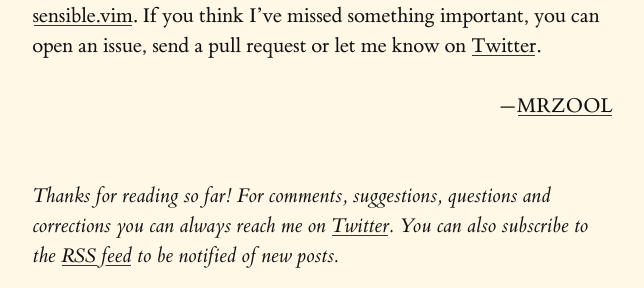
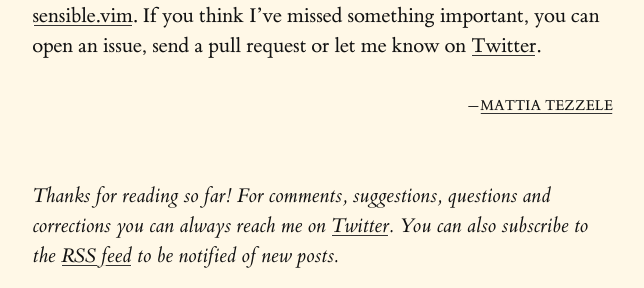
Before and after one commit to mrzool/mrzool.github.io, a Jekyll site: the page built from _posts/2015-12-10-sensible-bash.md, in a window 1280 px wide and 900 px high, scrolled down 5044 px. Shown: the part 420-708 px from the top of the window, without its empty margins (285-929 px from the left). Built offline with Jekyll 4.4.1, drawn with Linux system fonts in a browser that asks for light colours.

Commit message:
Proper name in caps

```diff
--- a/_layouts/post.html
+++ b/_layouts/post.html
@@ -14,7 +14,7 @@
         </a>
         <h3 class="mt3 mb4"> {{ page.subtitle }} </h3>
         {{ content }}
-        <p class="mt3 small caps align-right">&mdash;<a href="http://mrzool.cc">{{ site.author }}</a></p>
+        <p class="mt3 h5 caps align-right">&mdash;<a href="http://mrzool.cc">Mattia Tezzele</a></p>
       </article>
       <p class="mt4 h4 italic">
         Thanks for reading so far!
```
